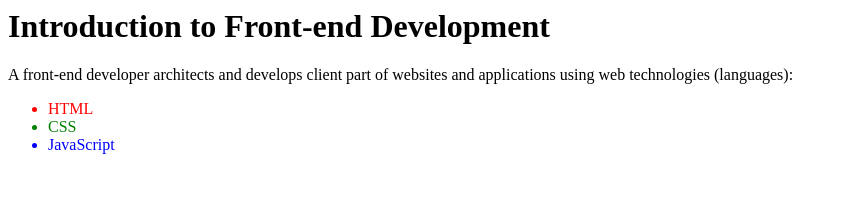
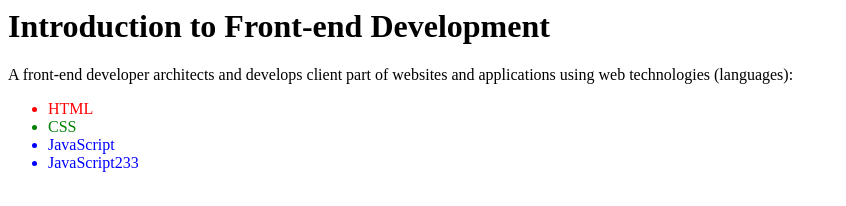
Before and after one commit to Dzoin9933/front-end-development, a plain HTML site: page index.html in a window 1280 px wide. Shown: the whole page, without its empty margins (0-846 px from the left). Drawn offline with Linux system fonts and the light colour scheme.

Commit message:
initial commit

```diff
--- a/index.html
+++ b/index.html
@@ -9,5 +9,6 @@
 <li style="color: green;">CSS</li>
 
 <li style="color: blue;">JavaScript</li>
+<li style="color: blue;">JavaScript233</li>
 
 </ul>
```
